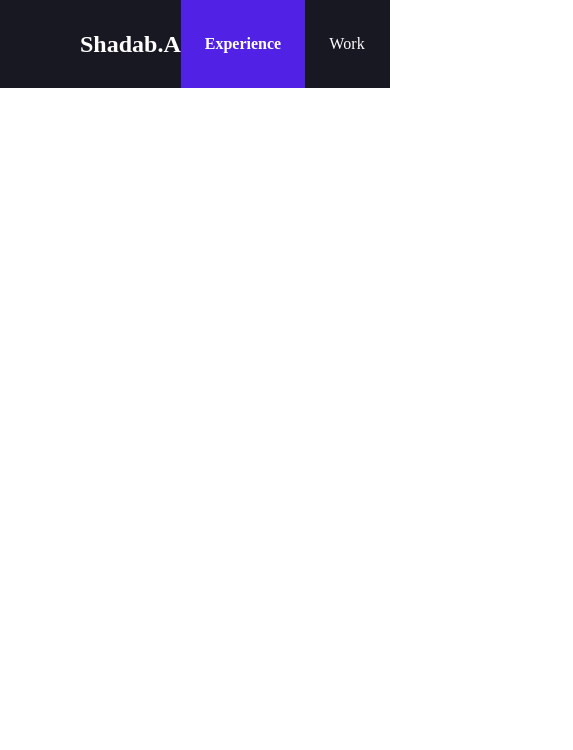
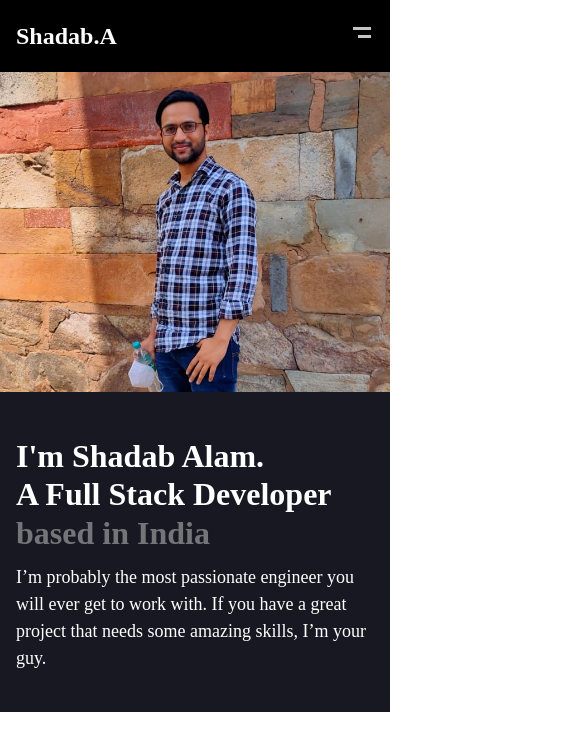
Before and after one commit to shadab14meb346/shadab-portfolio, a Next.js app: page / in a window 390 px wide. Shown: the top 750 px of the page, 573 px wide, since content can reach past the window. Built offline with nearby package versions, Linux system fonts and the light colour scheme.

Commit message:
fix the hero section and mobile view

```diff
--- a/pages/index.js
+++ b/pages/index.js
@@ -1,4 +1,3 @@
-import {Typography} from "@material-ui/core";
 import Head from "next/head";
 
 import HeroSection from "../src/components/HeroSection";
@@ -8,10 +7,11 @@ export default function Home() {
 	return (
 		<div>
 			<Head>
-				<title>Create Next App</title>
+				<title>Md Shadab Alam</title>
 				<link rel="icon" href="/favicon.ico" />
 			</Head>
 			<NavBar />
+			<HeroSection />
 		</div>
 	);
 }
--- a/src/components/HeroSection/index.tsx
+++ b/src/components/HeroSection/index.tsx
@@ -1,10 +1,33 @@
 import React from "react";
+import Image from "next/image";
+import {Typography} from "@material-ui/core";
+
 import {useStyles} from "./useStyles";
 
 const HeroSection = () => {
 	const classes = useStyles();
 	return (
-		<section className={classes.border}>Welcome to the Hero Section </section>
+		<div className={classes.container}>
+			<div>
+				<Image
+					src="/Shadab-Standing-Qutub-Minar.jpeg"
+					width={610}
+					height={500}
+				/>
+			</div>
+			<div className={classes.content}>
+				<Typography variant="h1">I'm Shadab Alam.</Typography>
+				<Typography variant="h1">A Full Stack Developer</Typography>
+				<Typography variant="h1" className={classes.customFontColor}>
+					based in India
+				</Typography>
+				<Typography variant="body1" className={classes.about}>
+					I’m probably the most passionate engineer you will ever get to work
+					with. If you have a great project that needs some amazing skills, I’m
+					your guy.
+				</Typography>
+			</div>
+		</div>
 	);
 };
 
--- a/src/components/HeroSection/useStyles.tsx
+++ b/src/components/HeroSection/useStyles.tsx
@@ -1,7 +1,28 @@
 import {makeStyles} from "@material-ui/core/styles";
 
 export const useStyles = makeStyles((theme) => ({
-	border: {
-		border: "1px solid red",
+	container: {
+		background: theme.palette.primary.light,
+		display: "flex",
+		justifyContent: "space-around",
+		alignItems: "center",
+		[theme.breakpoints.down("sm")]: {
+			flexDirection: "column",
+		},
+	},
+	content: {
+		padding: theme.spacing(5),
+		[theme.breakpoints.down("sm")]: {
+			paddingLeft: theme.spacing(2),
+			paddingRight: theme.spacing(2),
+		},
+	},
+	customFontColor: {
+		color: "rgb(117,117,121)",
+	},
+	about: {
+		[theme.breakpoints.down("sm")]: {
+			marginTop: theme.spacing(1.5),
+		},
 	},
 }));
--- a/src/components/NavBar/index.tsx
+++ b/src/components/NavBar/index.tsx
@@ -1,10 +1,10 @@
 import {useState} from "react";
 import {Typography} from "@material-ui/core";
+import Image from "next/image";
 
 import NavBarItem from "./NavBarItem";
 import {useStyles} from "./useStyles";
 import {NavBarItemsType} from "./types";
-
 const NavBar = () => {
 	const classes = useStyles();
 	const [activeItem, setActiveItem] = useState<NavBarItemsType>(
@@ -15,6 +15,9 @@ const NavBar = () => {
 			<section>
 				<Typography variant="h3">Shadab.A</Typography>
 			</section>
+			<div className={classes.hiddenUpSM}>
+				<Image width={24} height={24} src="/menu_burger_icon.svg" />
+			</div>
 			<section className={classes.navBarItemsSection}>
 				<NavBarItem
 					title="Experience"
--- a/src/components/NavBar/useStyles.tsx
+++ b/src/components/NavBar/useStyles.tsx
@@ -3,18 +3,35 @@ import {makeStyles} from "@material-ui/core/styles";
 export const useStyles = makeStyles((theme) => ({
 	navbar: {
 		height: 88,
-		background: theme.palette.primary.light,
+		background: theme.palette.primary.dark,
 		display: "flex",
 		alignItems: "center",
 		justifyContent: "space-between",
 		paddingLeft: theme.spacing(10),
 		paddingRight: theme.spacing(10),
+		[theme.breakpoints.down("sm")]: {
+			paddingLeft: theme.spacing(2),
+			paddingRight: theme.spacing(2),
+			height: 72,
+		},
 	},
 	navBarItemsSection: {
 		display: "flex",
 		alignItems: "center",
 		justifyContent: "space-between",
-		// alignSelf: "flex-end",
 		minWidth: "30%",
+		[theme.breakpoints.down("sm")]: {
+			display: "none",
+		},
+	},
+	hiddenUpSM: {
+		[theme.breakpoints.up("sm")]: {
+			display: "none",
+		},
+	},
+	hiddenDownSM: {
+		[theme.breakpoints.down("sm")]: {
+			display: "none",
+		},
 	},
 }));
--- a/styles/globals.css
+++ b/styles/globals.css
@@ -1,3 +1,5 @@
+@import url("https://fonts.googleapis.com/css2?family=Inter:wght@100;300;500;600&display=swap");
+
 @font-face {
 	font-family: "Sen-Bold";
 	src: local("Sen-Bold"), url(./fonts/Sen-Bold.ttf) format("opentype");
@@ -14,8 +16,7 @@ html,
 body {
 	padding: 0;
 	margin: 0;
-	font-family: -apple-system, BlinkMacSystemFont, Segoe UI, Roboto, Oxygen,
-		Ubuntu, Cantarell, Fira Sans, Droid Sans, Helvetica Neue, sans-serif;
+	font-family: "Sen-Regular", sans-serif;
 }
 
 a {
--- a/styles/theme.ts
+++ b/styles/theme.ts
@@ -1,7 +1,10 @@
 import {createMuiTheme} from "@material-ui/core/styles";
 import {red} from "@material-ui/core/colors";
 
+const fontFamily = ["Sen-Regular", "Helvetica", "sans-serif"].join(",");
+
 // Create a theme instance.
+const defaultTheme = createMuiTheme();
 const theme = createMuiTheme({
 	palette: {
 		primary: {
@@ -29,58 +32,65 @@ const theme = createMuiTheme({
 			"100": "#5B6876",
 		},
 	},
+	typography: {
+		fontFamily: fontFamily,
+	},
 	overrides: {
 		MuiTypography: {
 			h1: {
-				fontFamily: "San",
+				fontFamily: "Sen-Regular",
 				fontSize: "78px",
 				fontWeight: 700,
 				lineHeight: "93.84px",
+				[defaultTheme.breakpoints.down("sm")]: {
+					fontSize: "32px",
+					lineHeight: "38.5px",
+				},
 			},
 			h2: {
-				fontFamily: "Sen",
+				fontFamily: "Sen-Regular",
 				fontSize: "55px",
 				fontWeight: 700,
 				lineHeight: "66.17px",
 			},
 			h3: {
-				fontFamily: "Sen",
+				fontFamily: "Sen-Regular",
 				fontSize: "24px",
 				fontWeight: 700,
 				lineHeight: "36px",
 			},
 			h4: {
-				fontFamily: "Sen",
+				fontFamily: "Sen-Regular",
 				fontSize: "18px",
 				fontWeight: 700,
 				lineHeight: "17px",
 			},
 			h5: {
-				fontFamily: "Sen",
+				fontFamily: "Sen-Regular",
 				fontSize: "16px",
 				fontWeight: 700,
 				lineHeight: "24px",
 			},
 			body1: {
-				fontFamily: "Sen",
+				fontFamily: "Sen-Regular",
 				fontSize: "18px",
 				fontWeight: 400,
 				lineHeight: "27px",
 			},
 			body2: {
-				fontFamily: "Sen",
+				fontFamily: "Sen-Regular",
 				fontSize: "16px",
 				fontWeight: 400,
 				lineHeight: "24px",
 			},
 			button: {
-				fontFamily: "Sen",
+				fontFamily: "Sen-Regular",
 				fontSize: "18px",
 				fontWeight: 700,
 				lineHeight: "27px",
 			},
 			overline: {
-				fontFamily: "Sen",
+				fontFamily: "Sen-Regular",
 				fontSize: "16px",
 				fontWeight: 700,
 				lineHeight: "24px",
```
Also changed, not shown: public/Shadab-Standing-Qutub-Minar.jpeg (added), public/menu_burger_icon.svg (added).
